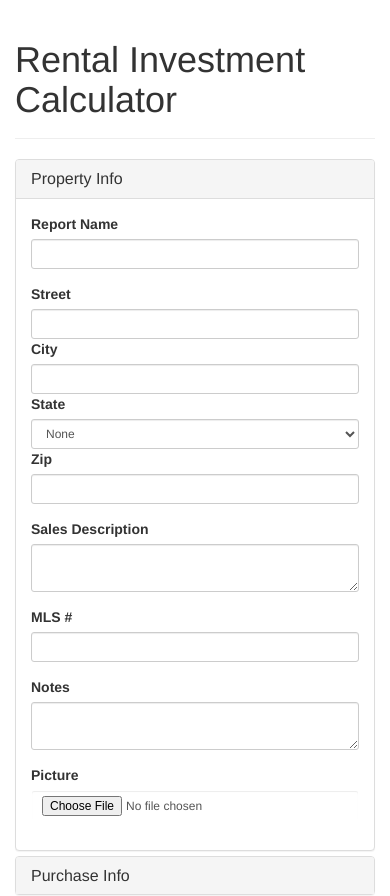
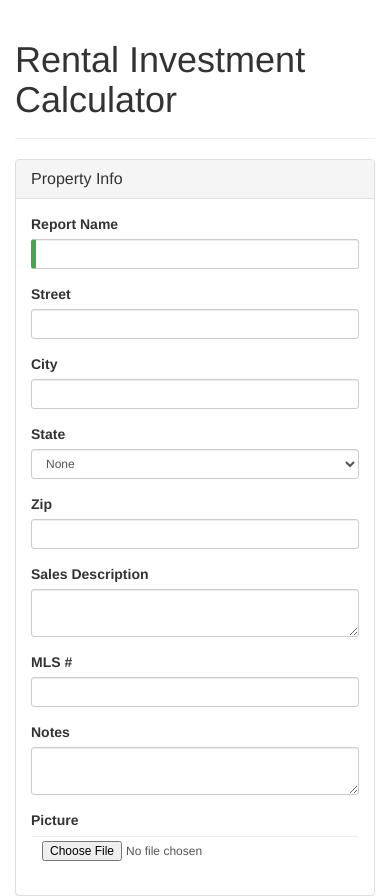
Before and after one commit to jheckjr/re-calculator, an Angular app: page / in a window 390 px wide. Shown: the top 896 px of the page. Built offline with nearby package versions, Linux system fonts and the light colour scheme.

Commit message:
Add error indication to property info

```diff
--- a/src/app/property-info/property-info.component.html
+++ b/src/app/property-info/property-info.component.html
@@ -1,27 +1,27 @@
 <form [formGroup]="propertyInfoForm" novalidate>
-  <div class="form-group row form-group-sm">
+  <div class="form-group row form-group-sm" [class.has-error]="!propertyInfoForm.controls['reportName'].valid && propertyInfoForm.controls['reportName'].touched">
     <div class="col-sm-4">
-      <label for="name">Report Name</label>
+      <label class="control-label" for="name">Report Name</label>
       <input type="text" formControlName="reportName"
         name="name" [(ngModel)]="propertyInfo.reportName"
-        class="form-control" />
+        class="form-control required-bar" [class.required-error-bar]="!propertyInfoForm.controls['reportName'].valid && propertyInfoForm.controls['reportName'].touched"/>
     </div>
   </div>
-  <div class="form-group row form-group-sm">
-    <div class="col-sm-4">
-      <label for="street">Street</label>
+  <div class="row">
+    <div class="form-group form-group-sm col-sm-4" [class.has-error]="!propertyInfoForm.controls['street'].valid && propertyInfoForm.controls['street'].touched">
+      <label class="control-label" for="street">Street</label>
       <input type="text" formControlName="street"
         name="street" [(ngModel)]="propertyInfo.address.street"
         class="form-control"/>
     </div>
-    <div class="col-sm-3">
-      <label for="city">City</label>
+    <div class="form-group form-group-sm col-sm-3" [class.has-error]="!propertyInfoForm.controls['city'].valid && propertyInfoForm.controls['city'].touched">
+      <label class="control-label" for="city">City</label>
       <input type="text" formControlName="city"
         name="city" [(ngModel)]="propertyInfo.address.city"
         class="form-control" />
     </div>
-    <div class="col-sm-2">
-      <label for="state">State</label>
+    <div class="form-group form-group-sm col-sm-2">
+      <label class="control-label" for="state">State</label>
       <select formControlName="state" name="state"
         [(ngModel)]="propertyInfo.address.state"
         class="form-control" >
@@ -30,32 +30,32 @@
         </option>
       </select>
     </div>
-    <div class="col-sm-2">
-      <label for="zip">Zip</label>
+    <div class="form-group form-group-sm col-sm-2" [class.has-error]="!propertyInfoForm.controls['zip'].valid && propertyInfoForm.controls['zip'].touched">
+      <label class="control-label" for="zip">Zip</label>
       <input type="text" formControlName="zip"
         name="zip" [(ngModel)]="propertyInfo.address.zip"
         class="form-control" />
     </div>
   </div>
-  <div class="form-group row form-group-sm">
+  <div class="form-group row form-group-sm" [class.has-error]="!propertyInfoForm.controls['description'].valid && propertyInfoForm.controls['description'].touched">
     <div class="col-sm-6">
-      <label for="description">Sales Description</label>
+      <label class="control-label" for="description">Sales Description</label>
       <textarea formControlName="description"
         name="description" [(ngModel)]="propertyInfo.salesDescription"
         class="form-control"></textarea>
     </div>
   </div>
-  <div class="form-group row form-group-sm">
+  <div class="form-group row form-group-sm" [class.has-error]="!propertyInfoForm.controls['mls'].valid && propertyInfoForm.controls['mls'].touched">
     <div class="col-sm-3">
-      <label for="mls">MLS #</label>
+      <label class="control-label" for="mls">MLS #</label>
       <input type="number" formControlName="mls"
         name="mls" [(ngModel)]="propertyInfo.mlsNumber"
         class="form-control" />
     </div>
   </div>
-  <div class="form-group row form-group-sm">
+  <div class="form-group row form-group-sm" [class.has-error]="!propertyInfoForm.controls['notes'].valid && propertyInfoForm.controls['notes'].touched">
     <div class="col-sm-6">
-      <label for="notes">Notes</label>
+      <label class="control-label" for="notes">Notes</label>
       <textarea formControlName="notes"
         name="notes" [(ngModel)]="propertyInfo.userNotes"
         class="form-control"></textarea>
@@ -63,7 +63,7 @@
   </div>
   <div class="form-group row form-group-sm">
     <div class="col-sm-4">
-      <label for="imageName">Picture</label>
+      <label class="control-label" for="imageName">Picture</label>
       <input type="file" formControlName="imageName" accept="image/*"
         name="imageName" [(ngModel)]="propertyInfo.imageName"
         class="form-control btn" />
--- a/src/app/property-info/property-info.component.ts
+++ b/src/app/property-info/property-info.component.ts
@@ -25,7 +25,7 @@ export class PropertyInfoComponent implements OnChanges {
       'description': [undefined, Validators.maxLength(3000)],
       'mls': [undefined, Validators.maxLength(32)],
       'notes': [undefined, Validators.maxLength(3000)],
-      'imageName': [undefined, Validators.maxLength(255)]
+      'imageName': undefined
     });
     // Subscribe to form changes to determine validity
     this.propertyInfoForm.statusChanges.subscribe(() => {
--- a/src/app/purchase-info/purchase-info.component.html
+++ b/src/app/purchase-info/purchase-info.component.html
@@ -1,7 +1,7 @@
 <form [formGroup]="purchaseInfoForm" novalidate>
-  <div class="form-group row form-group-sm">
+  <div class="form-group row form-group-sm has-error">
     <div class="col-sm-3">
-      <label for="purchasePrice">Purchase Price</label>
+      <label class="control-label" for="purchasePrice">Purchase Price</label>
       <div class="input-group">
         <span class="input-group-addon">$</span>
         <input type="number" formControlName="purchasePrice"
--- a/src/styles.css
+++ b/src/styles.css
@@ -3,3 +3,9 @@
 body {
   padding-bottom: 10%;
 }
+.required-bar {
+  border-left: 5px solid #42A948;
+}
+.required-error-bar {
+  border-left: 5px solid #ff0000;
+}
```
